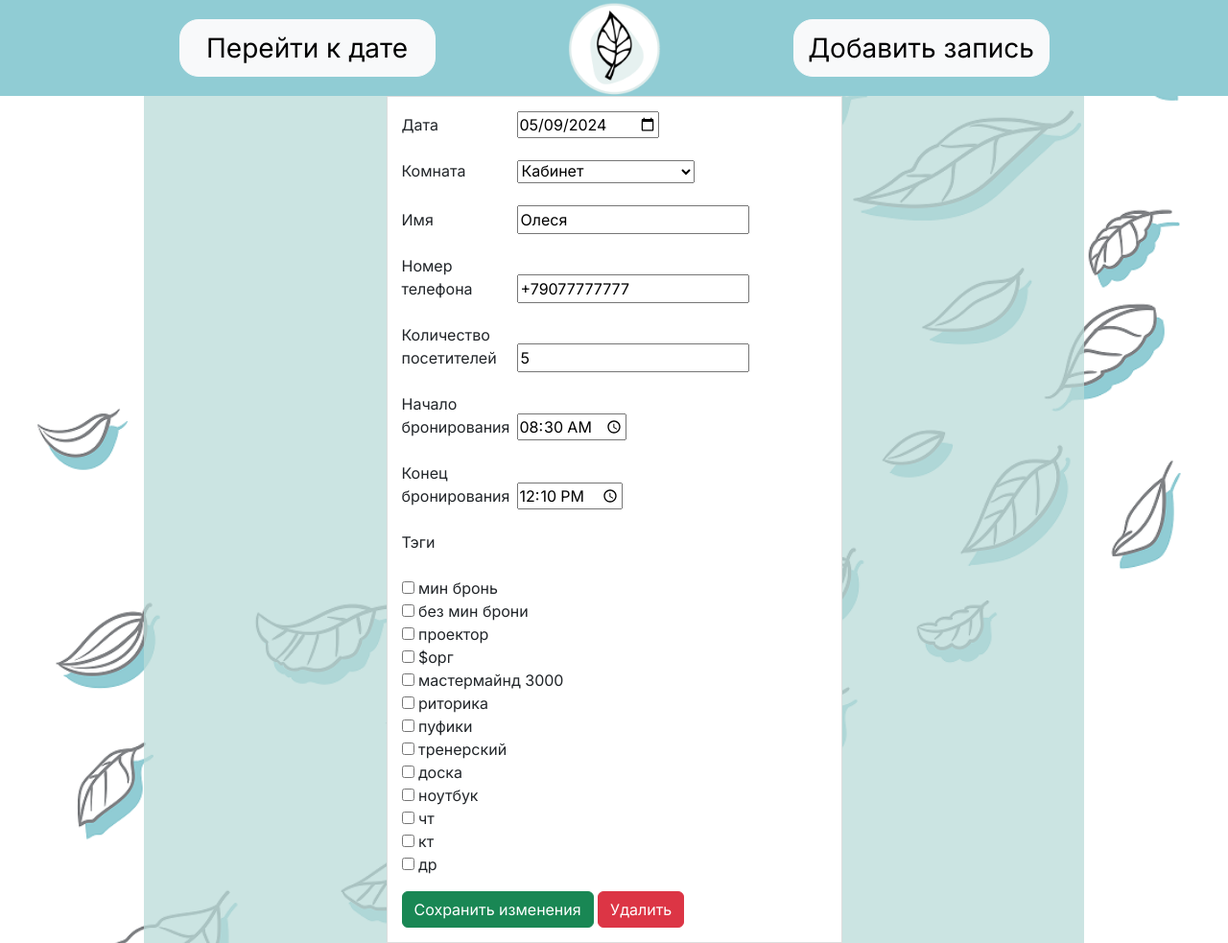
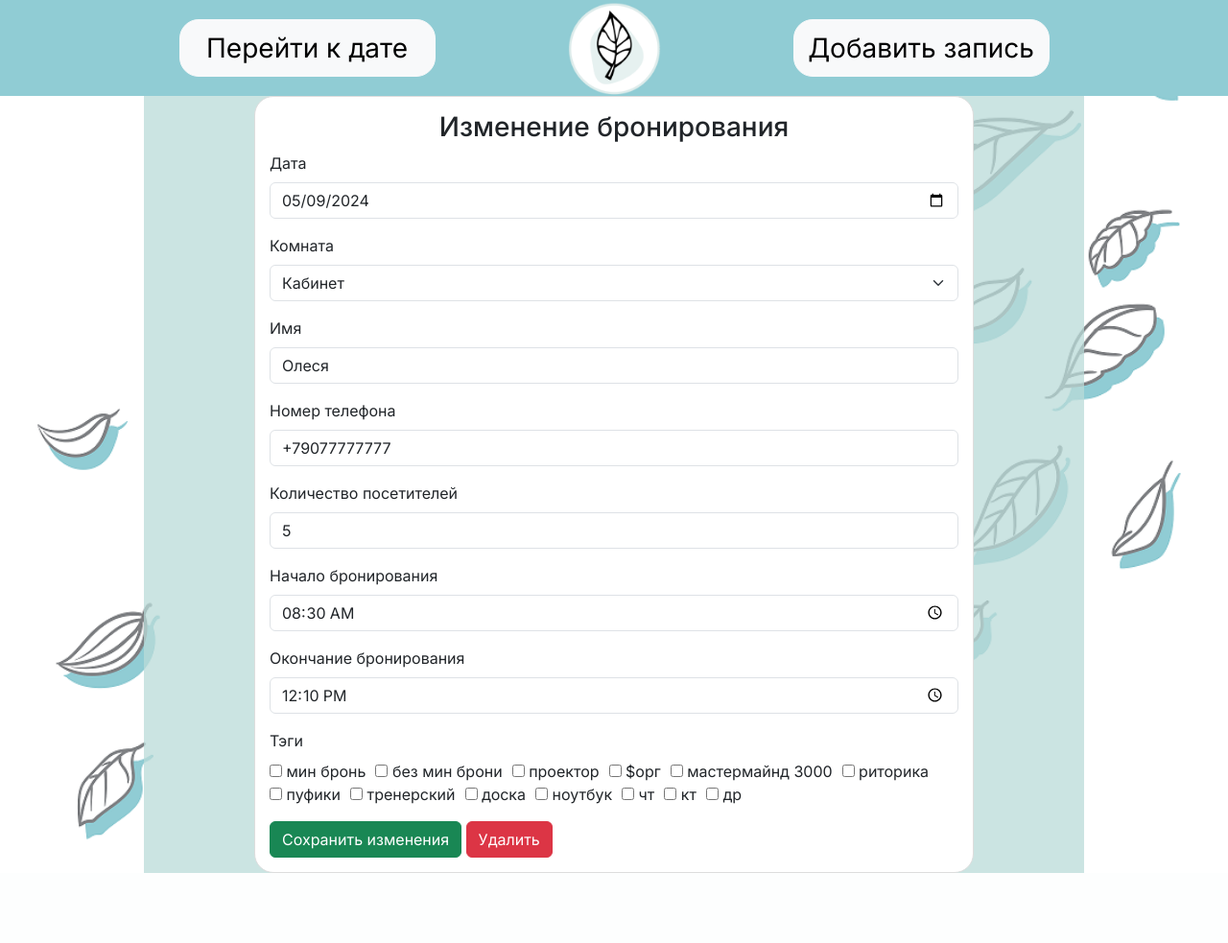
Before and after one commit to kaninn-i/SBKA, a Django app: page /bookings/69/edit in a window 1280 px wide. Shown: the whole page at 96% size. After the commit the page ends 910 px from the top, so only its background shows below. Run offline with Django 4.2, Linux system fonts and the light colour scheme; data comes from the database, SQL or seed files in the repository; both versions use the stored data as it was after the commit; parts of the project's set-up code (start-up, migrations or seed data) failed here and were passed over.

Commit message:
1.0 educational version

```diff
--- a/antikafebooking/antikafebooking/templates/base.html
+++ b/antikafebooking/antikafebooking/templates/base.html
@@ -112,7 +112,7 @@
 
             <div class="modal-footer button-window">
               <button type="button" class="btn btn-secondary" data-bs-dismiss="modal">Закрыть</button>
-              <button type="submit" class="btn btn-light" name="save_form_submit">Добавить запись</button>
+              <button type="submit" class="btn btn-success" name="save_form_submit">Добавить запись</button>
             </div>
           </form>
 
--- a/antikafebooking/booking/forms.py
+++ b/antikafebooking/booking/forms.py
@@ -4,6 +4,16 @@ from .models import Rooms, Booking
 
 class AddBookingForm(forms.ModelForm):
     room = forms.ModelChoiceField(queryset=Rooms.objects.all(), label='Комната', empty_label='Комната не выбрана')
+
+    def __init__(self, *args, **kwargs):
+        super(AddBookingForm, self).__init__(*args, **kwargs)
+        for visible in self.visible_fields():
+            if isinstance(visible.field.widget, forms.CheckboxSelectMultiple):
+                pass
+            elif isinstance(visible.field, forms.ModelChoiceField):
+                visible.field.widget.attrs['class'] = 'form-select'
+            else:
+                visible.field.widget.attrs['class'] = 'form-control'
 
     class Meta:
         model = Booking
@@ -12,5 +22,5 @@ class AddBookingForm(forms.ModelForm):
             'date': forms.DateInput(attrs={'type': 'date'}),
             'start_time': forms.TimeInput(attrs={'type': 'time'}),
             'end_time': forms.TimeInput(attrs={'type': 'time'}),
-            'tags': forms.CheckboxSelectMultiple(),
+            'tags': forms.CheckboxSelectMultiple(attrs={}),
         }
--- a/antikafebooking/booking/models.py
+++ b/antikafebooking/booking/models.py
@@ -11,7 +11,7 @@ class Booking(models.Model):
     phone_number = models.CharField(max_length=15, verbose_name='Номер телефона')
     how_many_visitors = models.IntegerField(verbose_name='Количество посетителей')
     start_time = models.TimeField(verbose_name='Начало бронирования')
-    end_time = models.TimeField(verbose_name='Конец бронирования')
+    end_time = models.TimeField(verbose_name='Окончание бронирования')
     tags = models.ManyToManyField('Tags', blank=True, related_name='tags', verbose_name='Тэги')
 
     def __str__(self):
--- a/antikafebooking/booking/static/booking/css/main.css
+++ b/antikafebooking/booking/static/booking/css/main.css
@@ -84,7 +84,7 @@ header {
 .room-booking {
     display: flex;
     width: 260px;
-    align-content: center;
+    /*align-content: center;*/
     flex-wrap: wrap;
     flex-direction: column;
     background-color: white;
@@ -92,6 +92,12 @@ header {
     margin-bottom: 10px;
     position: relative;
     border: #888888 solid 1px;
+}
+
+.booking-info {
+    font-size: 18px;
+    margin-bottom: 10px;
+    margin-left: 20px;
 }
 
 .booking-info p {
@@ -111,15 +117,20 @@ header {
 .container-form-edit {
     background: #ffffff;
     padding: 15px;
-    max-width: 475px;
+    max-width: 750px;
     margin: 0 auto;
     overflow-y: auto;
     border: 1px solid #ddd;
     position: relative;
+    border-radius: 20px;
+}
+
+.container-form-edit h3 {
+    text-align: center;
 }
 
 .form-label {
-    width: 120px;
+    /*width: 120px;*/
 }
 
 @media (min-width: 1024px) {
@@ -131,6 +142,7 @@ header {
 @media (min-width: 1440px) {
     .main-container {
         margin: 0 100px;
+        padding: 50px;
     }
 }
 
@@ -175,9 +187,27 @@ header {
     width: 25px;
 }
 
-.time-header {
-    font-size: 17px;
+.booking-time {
+    font-size: 20px;
     text-align: center;
-    padding-left: 5px;
-    margin-top: 5px;
+    margin-top: 10px;
+    margin-bottom: 0;
 }
+
+#id_tags {
+    display: inline-flex;
+    flex-wrap: wrap;
+}
+
+#id_tags div {
+    margin-right: 10px;
+
+}
+
+#form p:nth-child(17) {
+    margin: 0;
+}
+
+/*.input-group p {*/
+/*    margin-right: 10px;*/
+/*}*/
--- a/antikafebooking/booking/templates/booking/edit_booking.html
+++ b/antikafebooking/booking/templates/booking/edit_booking.html
@@ -6,6 +6,7 @@
 
 <div class="main-container">
       <div class="container-form-edit">
+        <h3>Изменение бронирования</h3>
         <form id="form" method="post">
           {% csrf_token %}
           <div class="form-error">{{ form_ed.non_field_errors }}</div>
```
Also changed, not shown: antikafebooking/db.sqlite3.
